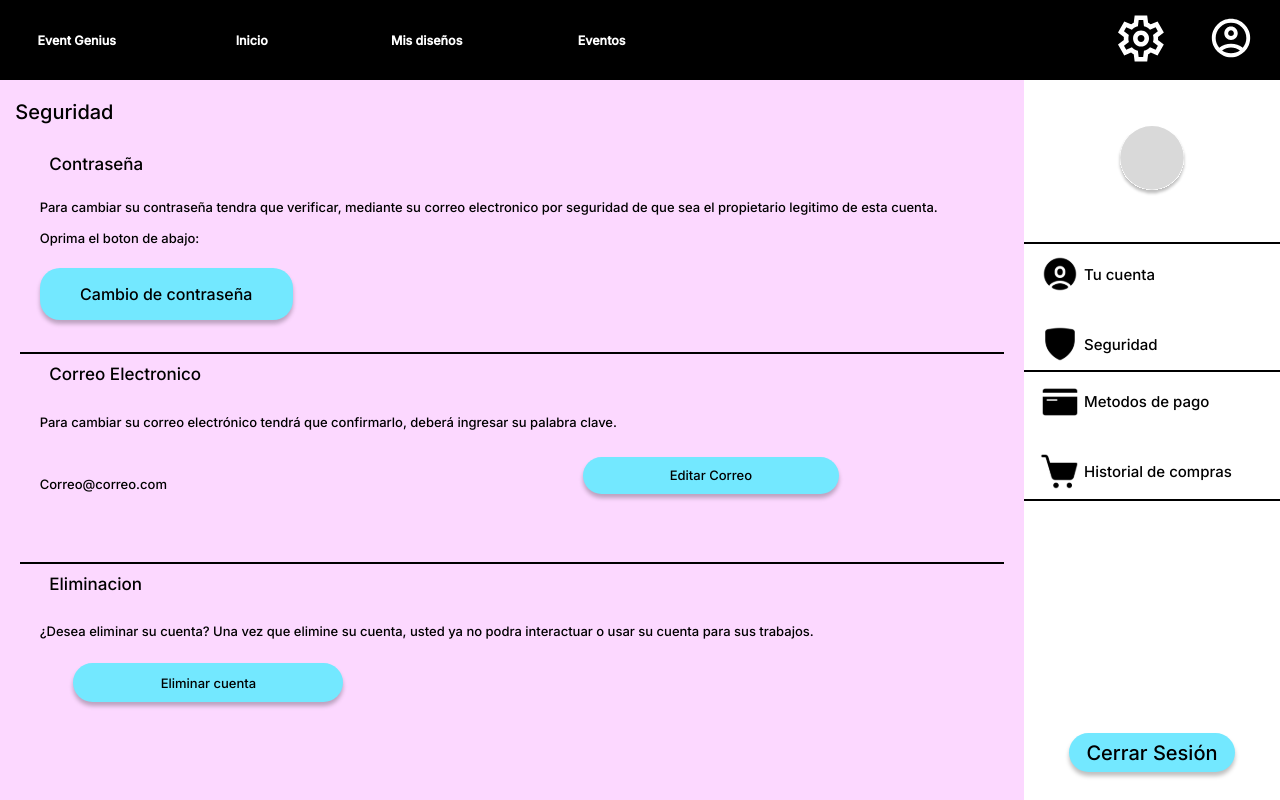
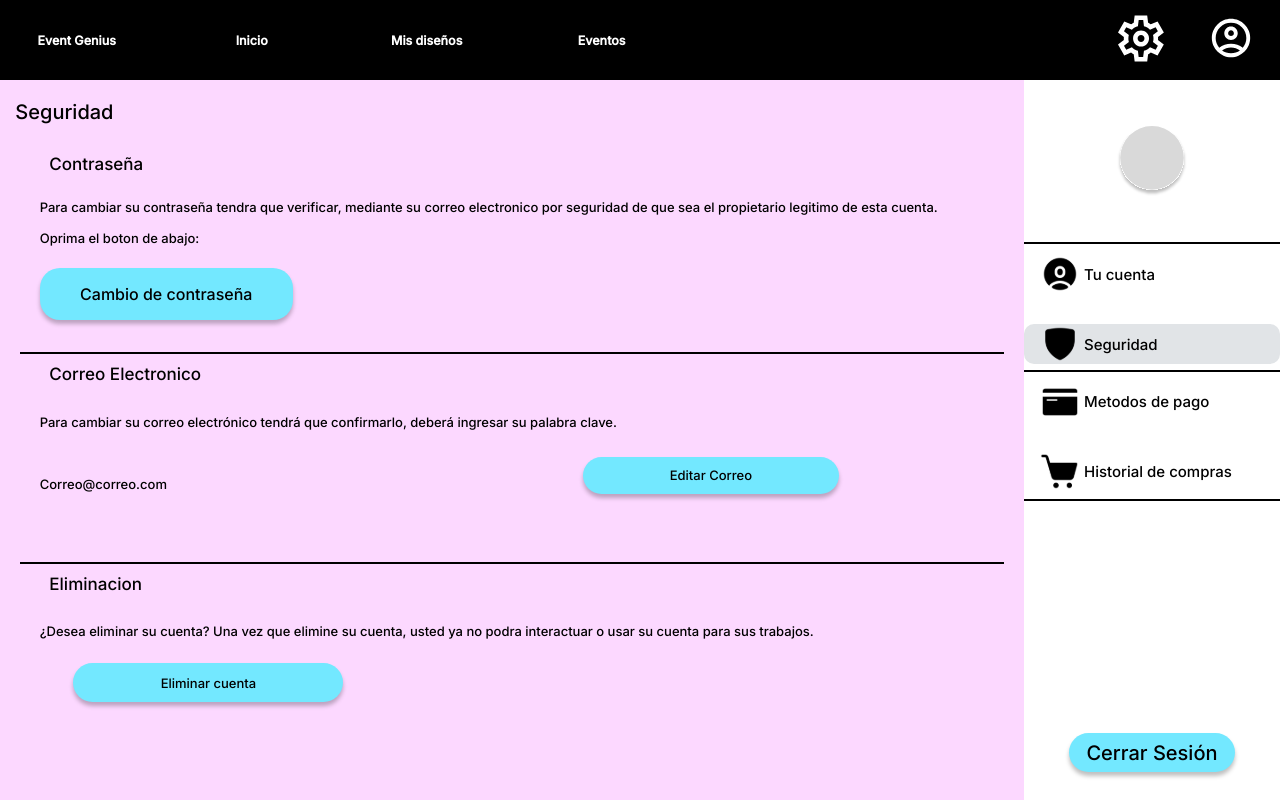
Before and after one commit to Nancy1226/InviteEventGenius, a React (Vite) app: page /security in a window 1280 px wide. Built offline with nearby package versions, Linux system fonts and the light colour scheme.

Commit message:
[FIX] errors

```diff
--- a/src/components/organism/NavbarVertical.jsx
+++ b/src/components/organism/NavbarVertical.jsx
@@ -24,7 +24,7 @@ function NavbarVertical({src}) {
             </ul>
 
             <ul className="subcontainer-options">
-                <OptionsNav to={"/"} src={images.security} msn={"Seguridad"} />
+                <OptionsNav to={"/security"} src={images.security} msn={"Seguridad"} />
             </ul>
         </div>
 
```
